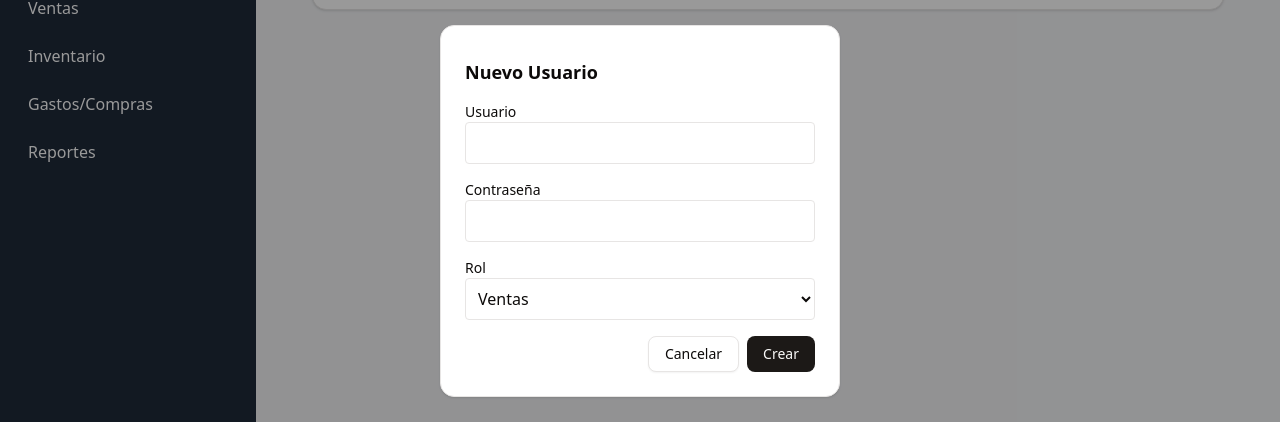
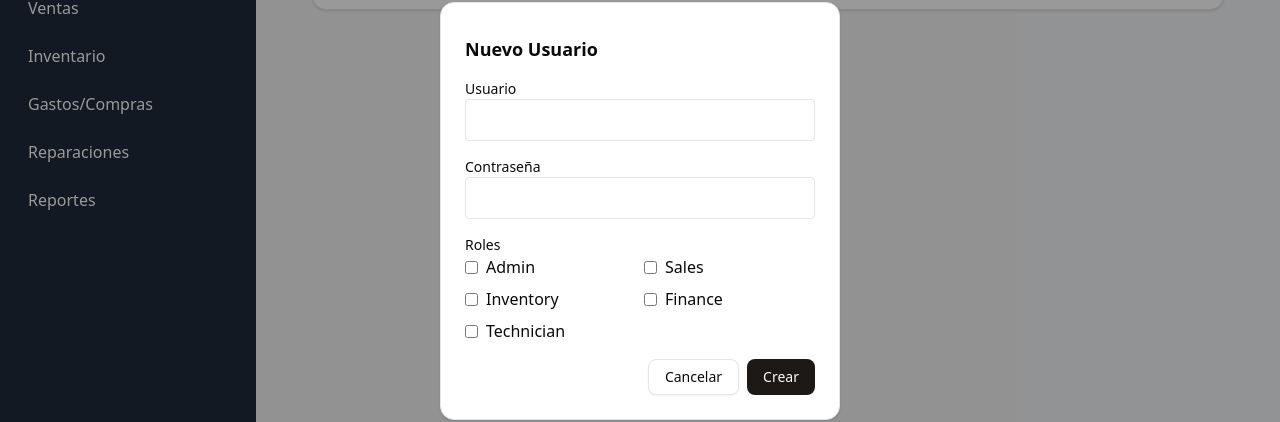
Before and after one commit to PosadaD/punto_de_venta, a Next.js app: page /dashboard/users in a window 1280 px wide. Both pictures are taken after a click on the button "Nuevo usuario". Shown: the part 189-611 px from the top of the page. Built offline with nearby package versions, Linux system fonts and the light colour scheme; no server answers.

Commit message:
feature/agregar uno o mas roles a los usuarios

```diff
--- a/scripts/createAdmin.ts
+++ b/scripts/createAdmin.ts
@@ -10,7 +10,7 @@ async function main() {
   const user = await User.create({
     username: "admin",
     password,
-    role: "admin",
+    role: ["admin"],
   });
 
   console.log("Usuario administrador creado:", user);
--- a/src/app/api/auth/logout/route.tsx
+++ b/src/app/api/auth/logout/route.tsx
@@ -1,7 +1,7 @@
 import { NextResponse } from "next/server";
 
 export async function POST() {
-  const response = NextResponse.json({ message: "Sesión cerrada" });
+  const response = NextResponse.redirect(new URL("/login", process.env.NEXT_PUBLIC_BASE_URL || "http://localhost:3000"));
 
   // Borra la cookie del token
   response.cookies.set("token", "", {
--- a/src/app/api/users/route.tsx
+++ b/src/app/api/users/route.tsx
@@ -1,25 +1,40 @@
 import { NextResponse } from "next/server";
 import { connectDB } from "@/lib/db";
+import User from "@/models/user";
 import { hashPassword } from "@/lib/auth";
-import User from "@/models/user";
 
-// GET: listar todos los usuarios
-export async function GET() {
-  await connectDB();
-  const users = await User.find({}, "-password"); // No devolver password
-  return NextResponse.json(users);
+// ✅ Crear usuario
+export async function POST(req: Request) {
+  try {
+    await connectDB();
+    const { username, password, roles } = await req.json();
+
+    if (!username || !password || !roles?.length) {
+      return NextResponse.json({ error: "Faltan datos" }, { status: 400 });
+    }
+
+    const hashedPassword = await hashPassword(password);
+    const newUser = await User.create({
+      username,
+      password: hashedPassword,
+      roles,
+    });
+
+    return NextResponse.json(newUser);
+  } catch (error: any) {
+    console.error("Error creando usuario:", error);
+    return NextResponse.json({ error: "Error creando usuario" }, { status: 500 });
+  }
 }
 
-// POST: crear nuevo usuario
-export async function POST(req: Request) {
-  await connectDB();
-  const { username, password, role } = await req.json();
-
-  if (!username || !password || !role) {
-    return NextResponse.json({ error: "Faltan datos" }, { status: 400 });
+// ✅ Obtener lista de usuarios
+export async function GET() {
+  try {
+    await connectDB();
+    const users = await User.find({}, "-password"); // excluimos la contraseña
+    return NextResponse.json(users);
+  } catch (error: any) {
+    console.error("Error obteniendo usuarios:", error);
+    return NextResponse.json({ error: "Error obteniendo usuarios" }, { status: 500 });
   }
-
-  const hashed = await hashPassword(password);
-  const newUser = await User.create({ username, password: hashed, role });
-  return NextResponse.json(newUser);
 }
--- a/src/app/dashboard/components/logoutButton.tsx
+++ b/src/app/dashboard/components/logoutButton.tsx
@@ -7,7 +7,6 @@ export default function LogoutButton() {
 
   const handleLogout = async () => {
     await fetch("/api/auth/logout", { method: "POST" });
-    router.push("/login"); // Redirige al login
   };
 
   return (
--- a/src/app/dashboard/components/userForm.tsx
+++ b/src/app/dashboard/components/userForm.tsx
@@ -1,6 +1,6 @@
 "use client";
 
-import { useState } from "react";
+import { useState, useEffect } from "react";
 import { Button } from "@/components/ui/button";
 import { Card, CardContent } from "@/components/ui/card";
 
@@ -11,34 +11,67 @@ interface UserFormProps {
 }
 
 export default function UserForm({ user, onClose, onSaved }: UserFormProps) {
-  const [username, setUsername] = useState(user?.username || "");
-  const [password, setPassword] = useState("");
-  const [role, setRole] = useState(user?.role || "sales");
   const isEditing = Boolean(user);
 
-  async function handleSubmit(e: React.FormEvent) {
+  const [formData, setFormData] = useState({
+    username: "",
+    password: "",
+    roles: user?.roles || [],
+  });
+
+  useEffect(() => {
+    if (user) {
+      setFormData({
+        username: user.username || "",
+        password: "",
+        roles: Array.isArray(user.roles) ? user.roles : [user.role || ""],
+      });
+    }
+  }, [user]);
+
+  const rolesList = ["admin", "sales", "inventory", "finance", "technician"];
+
+  const handleChange = (field: string, value: string) => {
+    setFormData((prev) => ({ ...prev, [field]: value }));
+  };
+
+  const handleCheckboxChange = (role: string) => {
+    setFormData((prev) => {
+      if (prev.roles.includes(role)) {
+        return { ...prev, roles: prev.roles.filter((r: string) => r !== role) };
+      } else {
+        return { ...prev, roles: [...prev.roles, role] };
+      }
+    });
+  };
+
+  const handleSubmit = async (e: React.FormEvent) => {
     e.preventDefault();
-
     const method = isEditing ? "PUT" : "POST";
     const url = isEditing ? `/api/users/${user._id}` : "/api/users";
 
-    const body = JSON.stringify({ username, password: password || undefined, role });
-
-    await fetch(url, {
+    const res = await fetch(url, {
       method,
       headers: { "Content-Type": "application/json" },
-      body,
+      body: JSON.stringify(formData),
     });
 
-    onSaved();
-    onClose();
-  }
+    if (res.ok) {
+      alert(isEditing ? "✅ Usuario actualizado correctamente" : "✅ Usuario creado correctamente");
+      onSaved();
+      onClose();
+    } else {
+      alert("❌ Error al guardar usuario");
+    }
+  };
 
   return (
     <div className="fixed inset-0 flex items-center justify-center bg-black/40">
       <Card className="w-[400px]">
         <CardContent>
-          <h2 className="text-lg font-bold mt-2 mb-4">{isEditing ? "Editar Usuario" : "Nuevo Usuario"}</h2>
+          <h2 className="text-lg font-bold mt-2 mb-4">
+            {isEditing ? "Editar Usuario" : "Nuevo Usuario"}
+          </h2>
 
           <form onSubmit={handleSubmit} className="space-y-4">
             <div>
@@ -46,39 +79,47 @@ export default function UserForm({ user, onClose, onSaved }: UserFormProps) {
               <input
                 type="text"
                 className="border rounded w-full p-2"
-                value={username}
-                onChange={(e) => setUsername(e.target.value)}
+                value={formData.username}
+                onChange={(e) => handleChange("username", e.target.value)}
                 required
               />
             </div>
 
             <div>
-              <label className="block text-sm">Contraseña {isEditing && "(dejar vacío para no cambiar)"}</label>
+              <label className="block text-sm">
+                Contraseña {isEditing && "(dejar vacío para no cambiar)"}
+              </label>
               <input
                 type="password"
                 className="border rounded w-full p-2"
-                value={password}
-                onChange={(e) => setPassword(e.target.value)}
+                value={formData.password}
+                onChange={(e) => handleChange("password", e.target.value)}
               />
             </div>
 
             <div>
-              <label className="block text-sm">Rol</label>
-              <select
-                className="border rounded w-full p-2"
-                value={role}
-                onChange={(e) => setRole(e.target.value)}
-              >
-                <option value="admin">Administrador</option>
-                <option value="sales">Ventas</option>
-                <option value="inventory">Inventario</option>
-                <option value="finance">Gastos/Compras</option>
-              </select>
+              <label className="block text-sm">Roles</label>
+              <div className="grid grid-cols-2 gap-2">
+                {rolesList.map((role) => (
+                  <label key={role} className="flex items-center gap-2">
+                    <input
+                      type="checkbox"
+                      checked={formData.roles.includes(role)}
+                      onChange={() => handleCheckboxChange(role)}
+                    />
+                    {role.charAt(0).toUpperCase() + role.slice(1)}
+                  </label>
+                ))}
+              </div>
             </div>
 
             <div className="flex justify-end space-x-2">
-              <Button type="button" variant="outline" onClick={onClose}>Cancelar</Button>
-              <Button type="submit">{isEditing ? "Guardar cambios" : "Crear"}</Button>
+              <Button type="button" variant="outline" onClick={onClose}>
+                Cancelar
+              </Button>
+              <Button type="submit">
+                {isEditing ? "Guardar cambios" : "Crear"}
+              </Button>
             </div>
           </form>
         </CardContent>
--- a/src/app/dashboard/layout.tsx
+++ b/src/app/dashboard/layout.tsx
@@ -11,6 +11,7 @@ const links = [
   { name: "Ventas", href: "/dashboard/sales" },
   { name: "Inventario", href: "/dashboard/inventory" },
   { name: "Gastos/Compras", href: "/dashboard/expenses" },
+  { name: "Reparaciones", href: "/dashboard/reparaciones" },
   { name: "Reportes", href: "/dashboard/reports" },
 ];
 
--- a/src/app/dashboard/users/page.tsx
+++ b/src/app/dashboard/users/page.tsx
@@ -55,7 +55,7 @@ export default function UsersPage() {
               {users.map((user) => (
                 <tr key={user._id} className="border-b">
                   <td className="p-2">{user.username}</td>
-                  <td className="p-2">{user.role}</td>
+                  <td className="p-2">{Array.isArray(user.roles) ? user.roles.join(", ") : user.role}</td>
                   <td className="p-2 text-right space-x-2">
                     <Button variant="outline" onClick={() => handleEdit(user)}>Editar</Button>
                     <Button variant="destructive" onClick={() => handleDelete(user._id)}>Eliminar</Button>
--- a/src/models/user.tsx
+++ b/src/models/user.tsx
@@ -1,22 +1,13 @@
-import mongoose, { Schema, models } from "mongoose";
+import mongoose, { Schema } from "mongoose";
 
-const userSchema = new Schema({
-  username: {
-    type: String,
-    required: true,
-    unique: true,
-    trim: true,
-  },
-  password: {
-    type: String,
-    required: true,
-  },
-  role: {
-    type: String,
-    enum: ["admin", "sales", "inventory", "finance"],
-    default: "sales",
+const UserSchema = new Schema({
+  username: { type: String, required: true, unique: true },
+  password: { type: String, required: true },
+  roles: {
+    type: [String],
+    enum: ["admin", "sales", "inventory", "finance", "technician"],
+    default: ["sales"],
   },
 });
 
-const User = models.User || mongoose.model("User", userSchema);
-export default User;
+export default mongoose.models.User || mongoose.model("User", UserSchema);
```
Also changed, not shown: src/app/api/users/[id]/route.tsx (+33 -11 lines).
